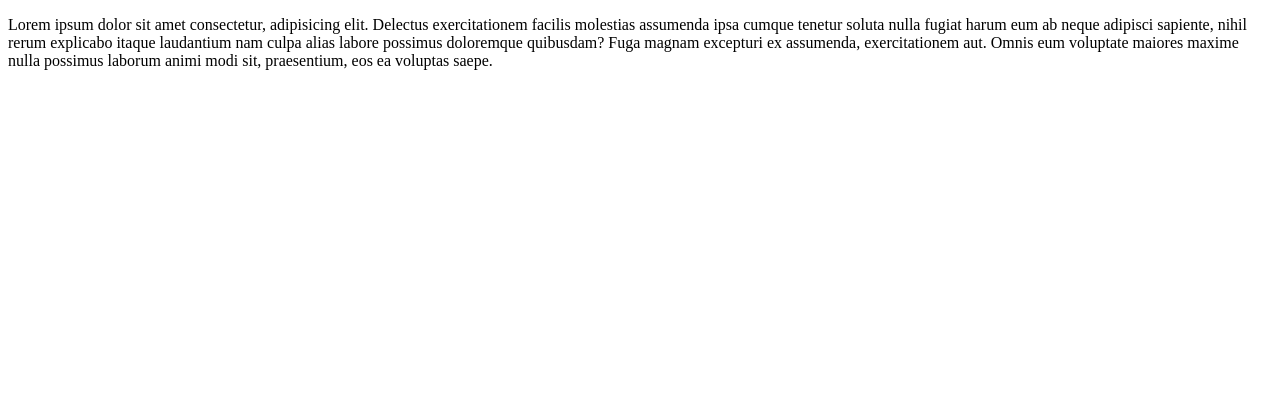
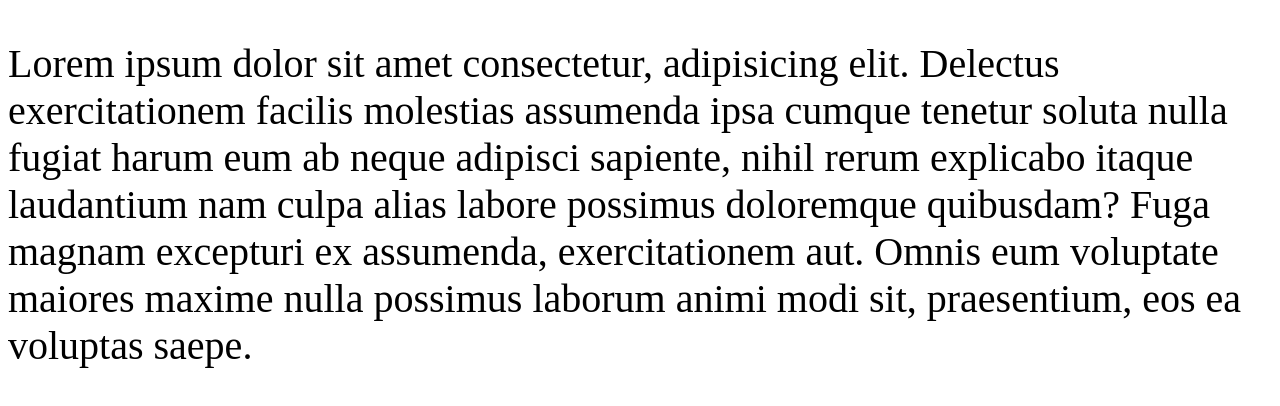
Before and after one commit to Shakib3268/my-second-repo, a plain HTML site: page index.html in a window 1280 px wide. Drawn offline with Linux system fonts and the light colour scheme.

Commit message:
style added

```diff
--- a/index.html
+++ b/index.html
@@ -5,6 +5,7 @@
     <meta http-equiv="X-UA-Compatible" content="IE=edge">
     <meta name="viewport" content="width=device-width, initial-scale=1.0">
     <title>second repo</title>
+    <link rel="stylesheet" href="style.css">
 </head>
 <body>
     <P>Lorem ipsum dolor sit amet consectetur, adipisicing elit. Delectus exercitationem facilis molestias assumenda ipsa cumque tenetur soluta nulla fugiat harum eum ab neque adipisci sapiente, nihil rerum explicabo itaque laudantium nam culpa alias labore possimus doloremque quibusdam? Fuga magnam excepturi ex assumenda, exercitationem aut. Omnis eum voluptate maiores maxime nulla possimus laborum animi modi sit, praesentium, eos ea voluptas saepe.</P>
--- /dev/null
+++ b/style.css
@@ -0,0 +1,4 @@
+p{
+  font-size: 40px;
+  border-radius: 2px;
+}
```
